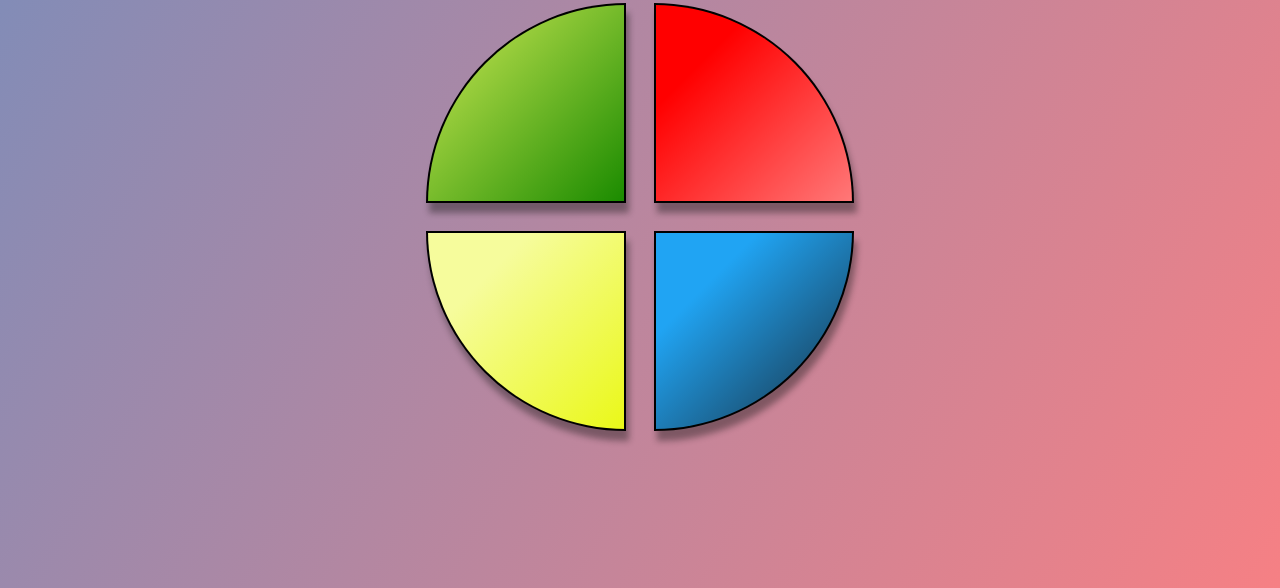
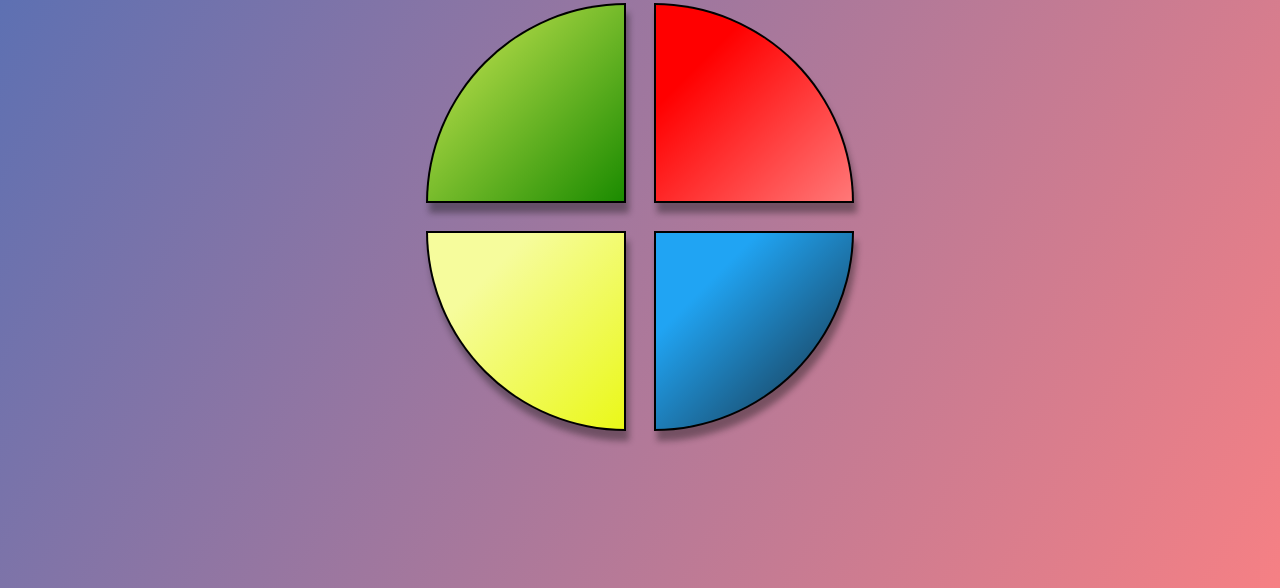
Before and after one commit to Krish2728/Simon-Game, a plain HTML site: page Simon Game/index.html in a window 1280 px wide. Shown: the part 227-815 px from the top of the page. Drawn offline with nearby package versions, Linux system fonts and the light colour scheme.

Commit message:
updated-bg-color

```diff
--- a/Simon Game/styles.css
+++ b/Simon Game/styles.css
@@ -14,7 +14,7 @@
 
 body {
   font-family: "Michroma", sans-serif;
-  background-image: linear-gradient(120deg, #798dbb 0%, #f68084 100%);
+  background-image: linear-gradient(120deg, #516fb6 0%, #f68084 100%);
   height: 100vh;
   text-align: center;
   overflow: hidden;
```
